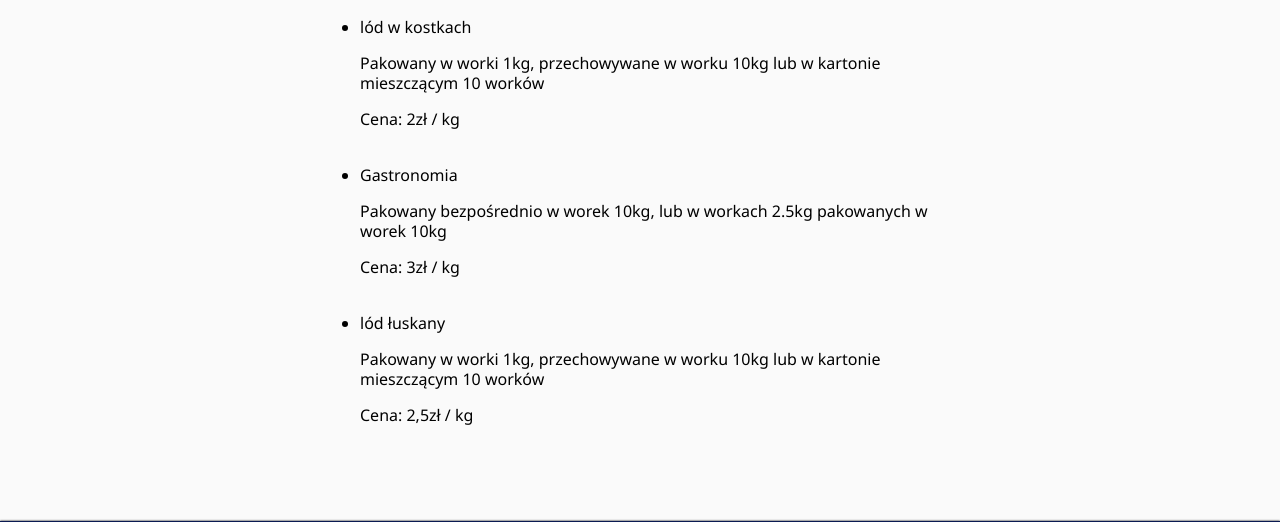
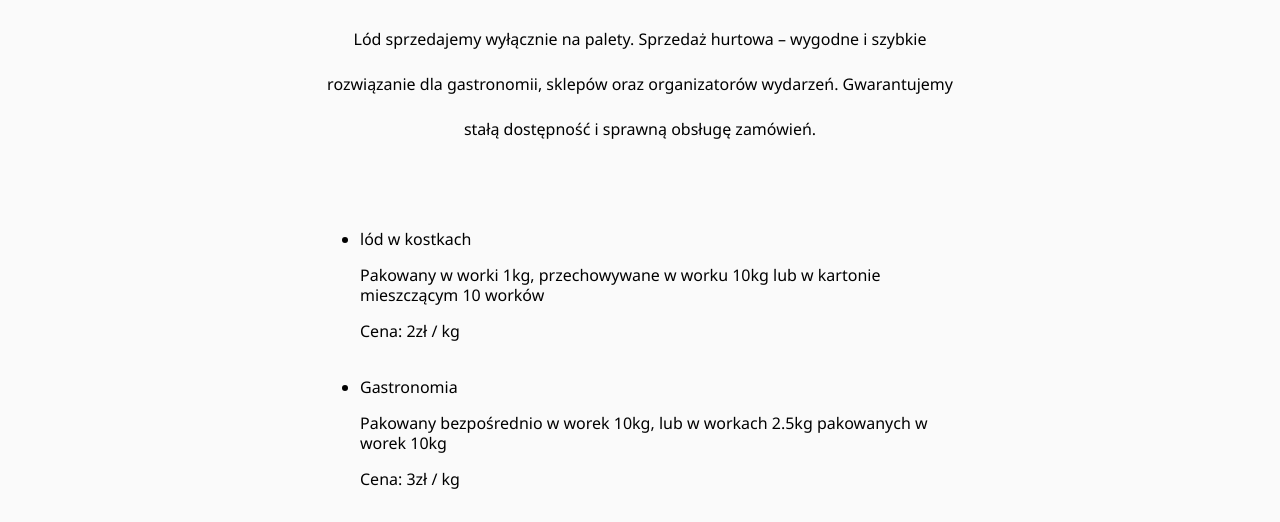
Before and after one commit to FHUHETMAN/fhu.hetmanstrona, a plain HTML site: page oferta.html in a window 1280 px wide. Shown: the part 270-792 px from the top of the page. Drawn offline with Linux system fonts and the light colour scheme.

Commit message:
Update oferta.html

```diff
--- a/oferta.html
+++ b/oferta.html
@@ -25,6 +25,9 @@
     <div class="i2"></div>
     <div class="main-of">
         <h2>Oferta</h2>
+        <center><p>Lód sprzedajemy wyłącznie na palety.
+    Sprzedaż hurtowa – wygodne i szybkie rozwiązanie dla gastronomii, sklepów oraz organizatorów wydarzeń. Gwarantujemy stałą dostępność i sprawną obsługę zamówień.</p></center>
+    <br>
         <ul>
             <li>lód w kostkach</li>
             <p>Pakowany w worki 1kg, przechowywane w worku 10kg lub w kartonie mieszczącym 10 worków</p>
```
